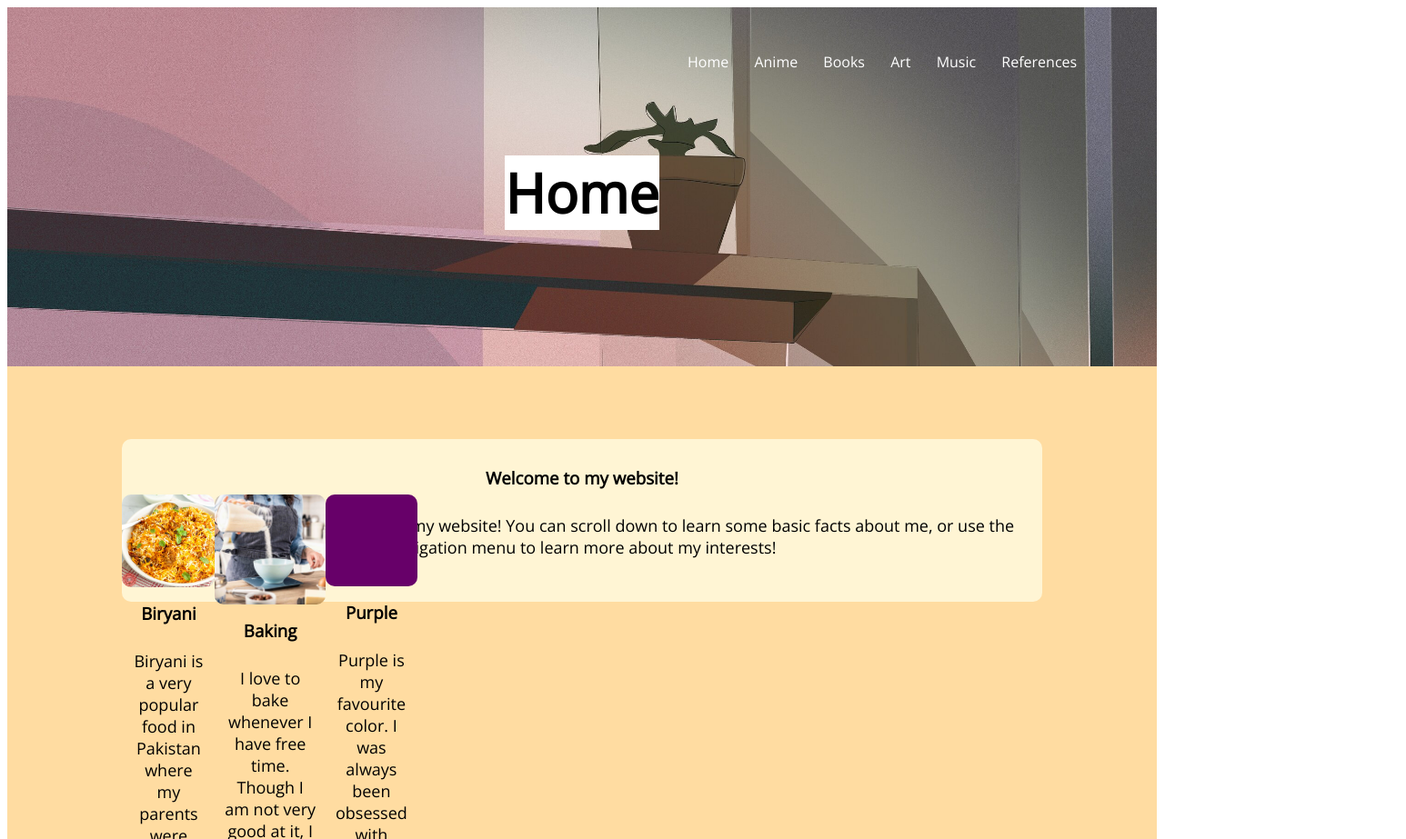
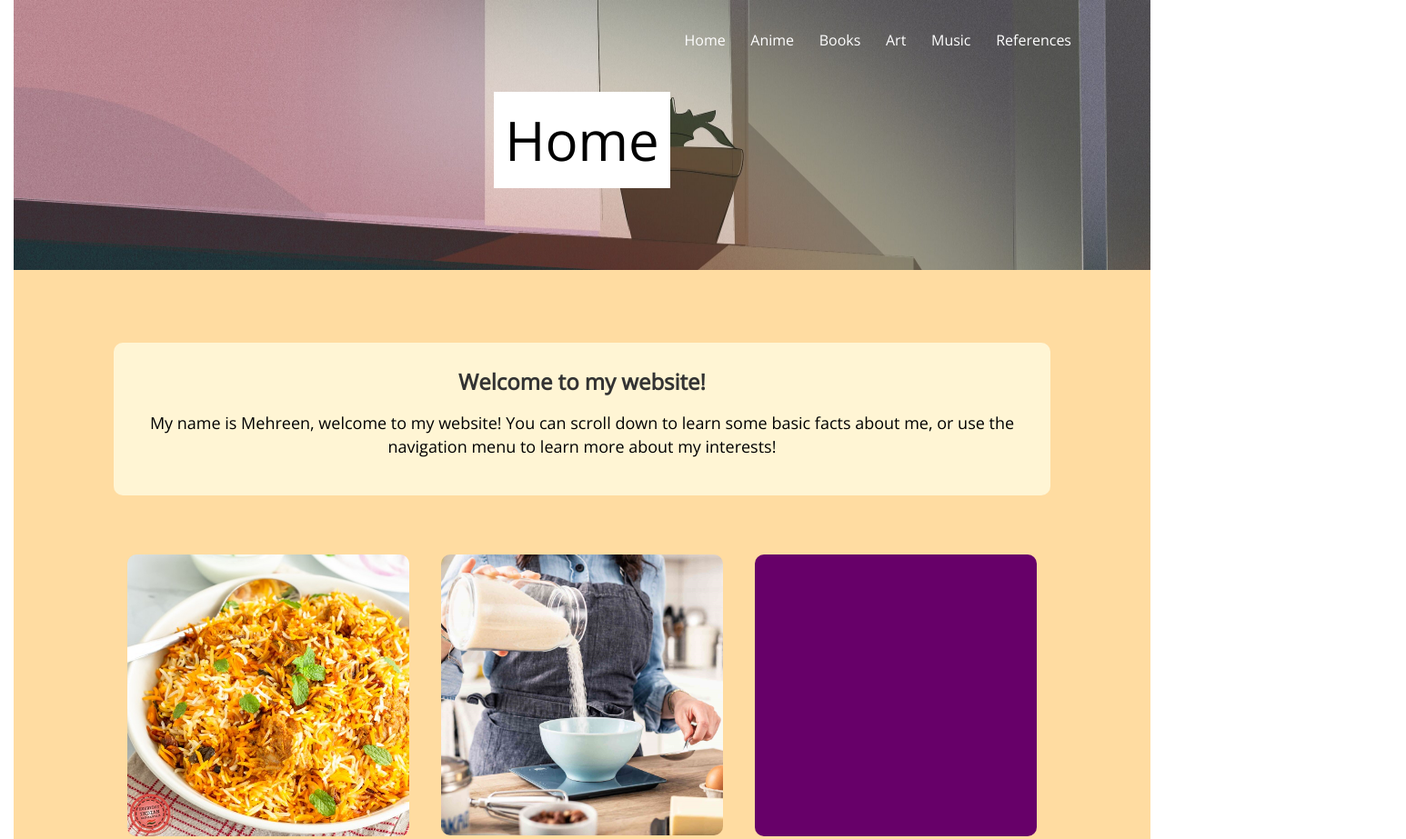
Before and after one commit to ShaikhMehreen/Home, a plain HTML site: page home.html in a window 1280 px wide. Shown: the top 923 px of the page at 91% size, 1546 px wide, since content can reach past the window. Drawn offline with nearby package versions, Linux system fonts and the light colour scheme.

Commit message:
Add files via upload

```diff
--- a/home.html
+++ b/home.html
@@ -14,7 +14,8 @@ June 19, 2021
 		<meta http-equiv="X-UA-Compatible" content="IE=edge">
 		<meta name="viewport" content="width=device-width, initial-scale=1">
 		<script src="https://ajax.googleapis.com/ajax/libs/jquery/1.12.4/jquery.min.js"></script>
-
+		<!-- Bootstrap CSS -->
+		<link rel="stylesheet" href="https://maxcdn.bootstrapcdn.com/bootstrap/3.3.7/css/bootstrap.min.css" integrity="sha384-BVYiiSIFeK1dGmJRAkycuHAHRg32OmUcww7on3RYdg4Va+PmSTsz/K68vbdEjh4u" crossorigin="anonymous">
 
 		<!--Adding the title which is seen at the top of the tab-->
 		<title>Home</title>
```
